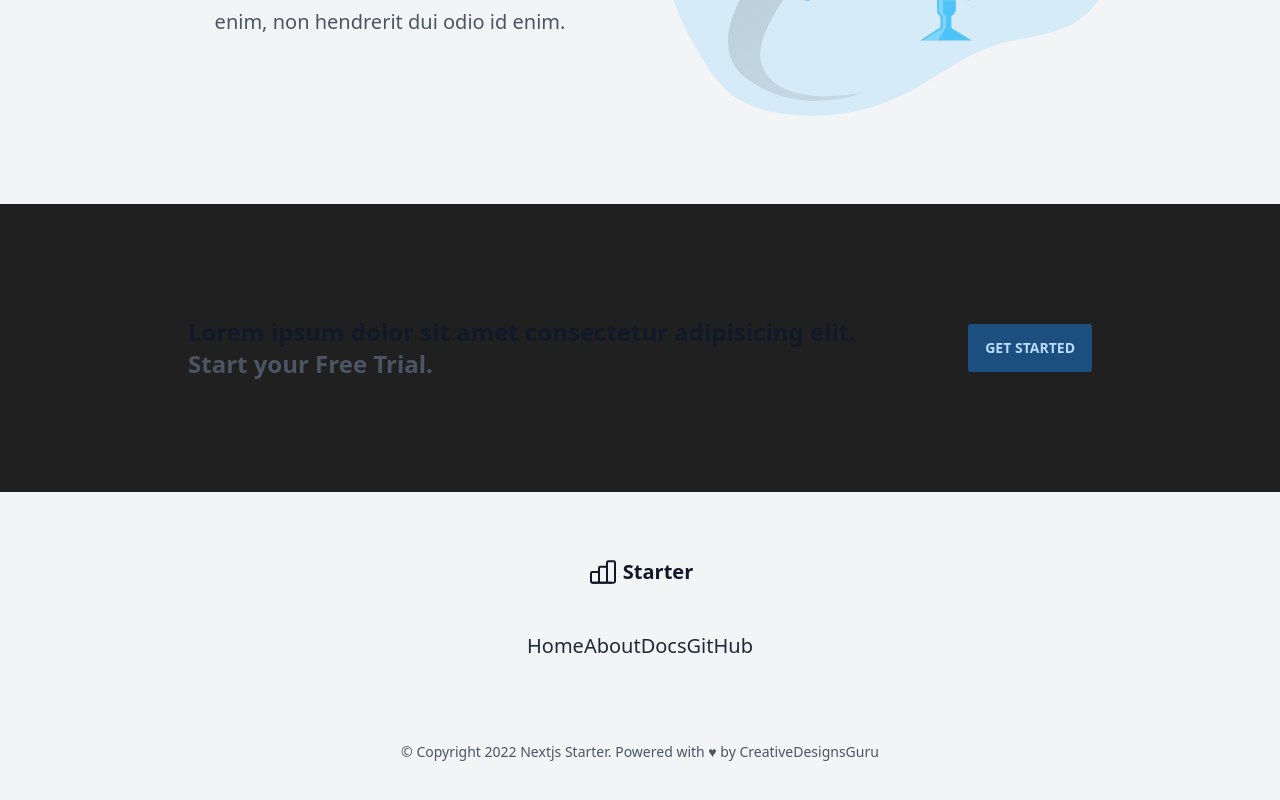
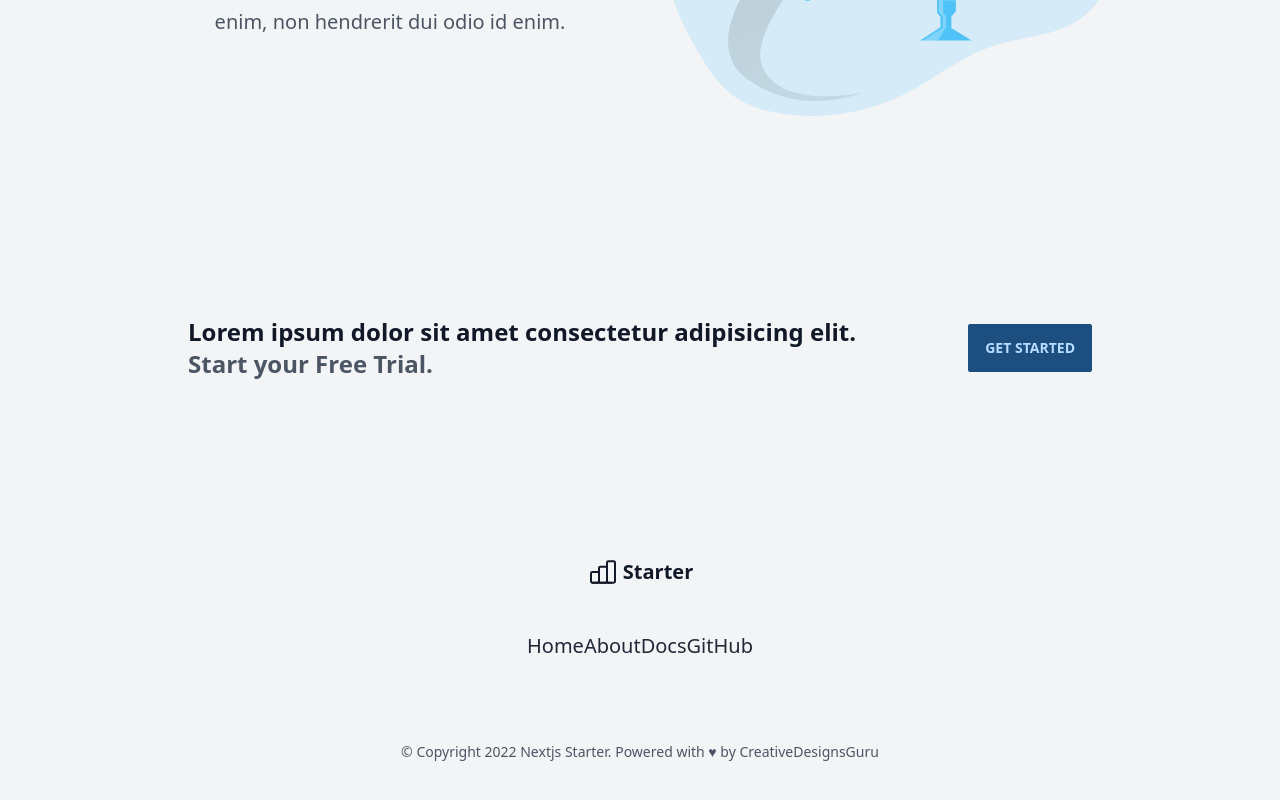
Before and after one commit to 52617365/Lookup, a Next.js app: page /landing in a window 1280 px wide. Shown: the part 2112-2912 px from the top of the page. Built offline with nearby package versions, Linux system fonts and the light colour scheme.

Commit message:
changed background of banner.
Signed-off-by: 52617365 <rasengithub@protonmail.com>

```diff
--- a/components/landing/templates/Banner.tsx
+++ b/components/landing/templates/Banner.tsx
@@ -5,6 +5,7 @@ import {CTABanner} from '../cta/CTABanner';
 import {Section} from '../layout/Section';
 
 const Banner = () => (
+    <div className={"bg-gray-100"}>
         <Section>
             <CTABanner
                 title="Lorem ipsum dolor sit amet consectetur adipisicing elit."
@@ -16,6 +17,7 @@ const Banner = () => (
                 }
             />
         </Section>
+    </div>
 );
 
 export {Banner};
```
Lines whose indentation alone changed are shown as unchanged.
